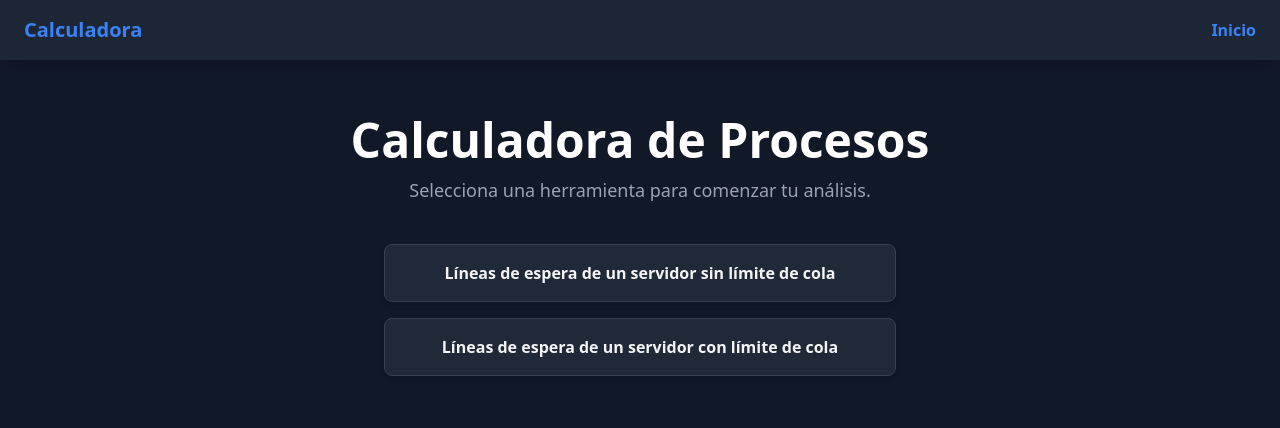
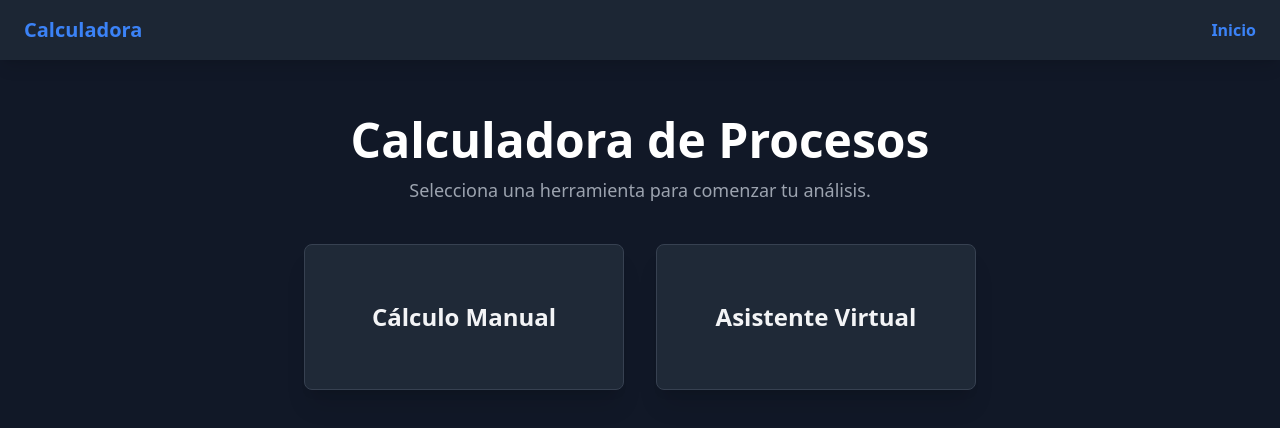
Before and after one commit to ralphdev55/Calculadora-Estadistica, a React (Vite) app: page / in a window 1280 px wide. Shown: the top 428 px of the page. Built offline with nearby package versions, Linux system fonts and the light colour scheme.

Commit message:
fixed (home) - cambio en el contenedor de los botones para que se desplieguen uno al lado del otro y mucho mas padding, cambio de las const en calculators para su name y description

```diff
--- a/src/views/Home.jsx
+++ b/src/views/Home.jsx
@@ -3,8 +3,8 @@ import { Link } from 'react-router-dom';
 import { useState } from 'react';
 
 const calculators = [
-    { name: 'Líneas de espera de un servidor sin límite de cola', path: 'serversincola', description: 'Un servidor, sin límite de cola.' },
-    { name: 'Líneas de espera de un servidor con límite de cola', path: 'serverconcola', description: 'Un servidor, con límite de cola.' },
+    { name: 'Cálculo Manual', path: 'serversincola', description: 'Introduce directamente los parámetros de tu sistema. Selecciona y calcula modelos de líneas de espera M/M/1 (sin límite) o M/M/K (con límite de cola) según tus necesidades.' },
+    { name: 'Asistente Virtual', path: 'serverconcola', description: 'Un asistente virtual te guiará con preguntas sencillas para determinar tus parámetros y seleccionar el modelo M/M/1 (sin límite) o M/M/K (con límite de cola) adecuado.' },
 ];
 
 function Home() {
@@ -24,37 +24,38 @@ return (
         </p>
     </div>
 
-    {/* Contenedor de los botones */}
-    <div className="flex flex-col items-center gap-4 w-full max-w-lg"> {/* Aumenté el gap */}
+    {/* Contenedor de los botones - AUMENTADO el ancho máximo a 'max-w-xl' (Extra Grande) */}
+    <div className="grid grid-cols-2 gap-8 w-full max-w-2xl mx-auto">
         {calculators.map((calc) => (
-        // Cada Link ahora es un contenedor para el botón y su tooltip
         <div
             key={calc.name}
-            className="relative w-full" // Establece el contexto para el posicionamiento absoluto del tooltip
-            onMouseEnter={() => setActiveTooltip(calc.name)} // Guarda el nombre de la calc. activa
-            onMouseLeave={() => setActiveTooltip(null)} // Limpia el estado cuando el mouse sale
+            className="relative w-full"
+            onMouseEnter={() => setActiveTooltip(calc.name)}
+            onMouseLeave={() => setActiveTooltip(null)}
         >
             <Link
             to={calc.path}
-            className="group block w-full bg-gray-800 p-4 rounded-lg border border-gray-700 shadow-md hover:border-blue-500 hover:bg-gray-700/50 transition-all duration-200 text-center"
+            // CAMBIO CLAVE: Aumentamos el padding a p-8 (muy grande)
+            className="group block w-full bg-gray-800 p-14 rounded-lg border border-gray-700 shadow-xl hover:border-blue-500 hover:bg-gray-700/50 transition-all duration-200 text-center"
             >
-            <h3 className="font-semibold text-gray-100 group-hover:text-white transition-colors">
+            {/* CAMBIO CLAVE: Aumentamos el tamaño del texto a text-2xl (Máximo impacto) */}
+            <h3 className="font-extrabold text-gray-100 group-hover:text-white transition-colors text-2xl">
                 {calc.name}
             </h3>
             </Link>
 
-            {/* Tooltip flotante */}
-            {activeTooltip === calc.name && ( // Solo se muestra si este botón es el activo
+            {/* Tooltip flotante - Mantenemos la estructura para el tooltip */}
+            {activeTooltip === calc.name && (
             <div className="absolute left-full ml-4 top-1/2 -translate-y-1/2
-                            bg-blue-800/90 backdrop-blur-sm text-white text-sm
-                            p-3 rounded-lg shadow-xl border border-blue-700
-                            w-72 z-50 animate-fade-in-up origin-left"> {/* Clases de animación y ancho */}
+                                    bg-blue-800/90 backdrop-blur-sm text-white text-base
+                                    p-4 rounded-lg shadow-2xl border border-blue-700
+                                    w-80 z-50 animate-fade-in-up origin-left">
                 {calc.description}
                 {/* Flecha del tooltip */}
                 <div className="absolute -left-2 top-1/2 -translate-y-1/2 w-0 h-0
-                                border-t-8 border-t-transparent
-                                border-b-8 border-b-transparent
-                                border-r-8 border-r-blue-800/90"></div>
+                                        border-t-8 border-t-transparent
+                                        border-b-8 border-b-transparent
+                                        border-r-8 border-r-blue-800/90"></div>
             </div>
             )}
         </div>
```
